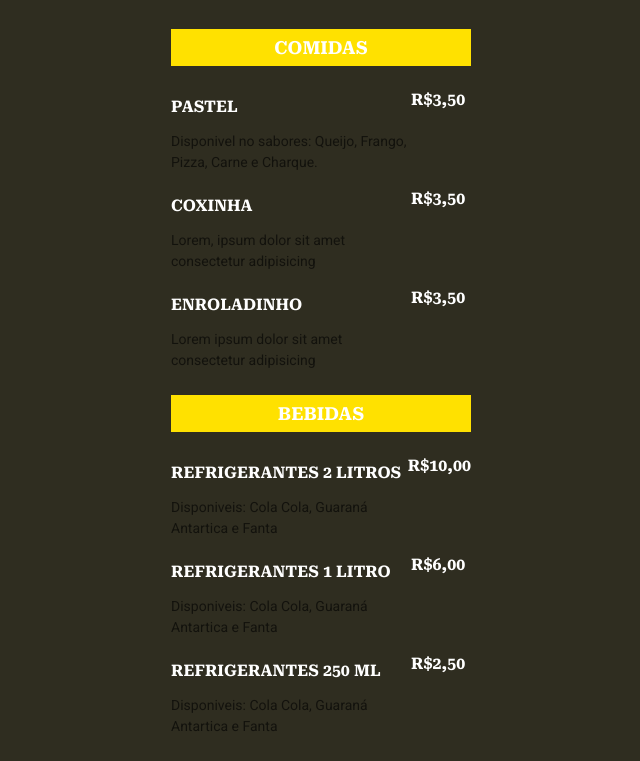
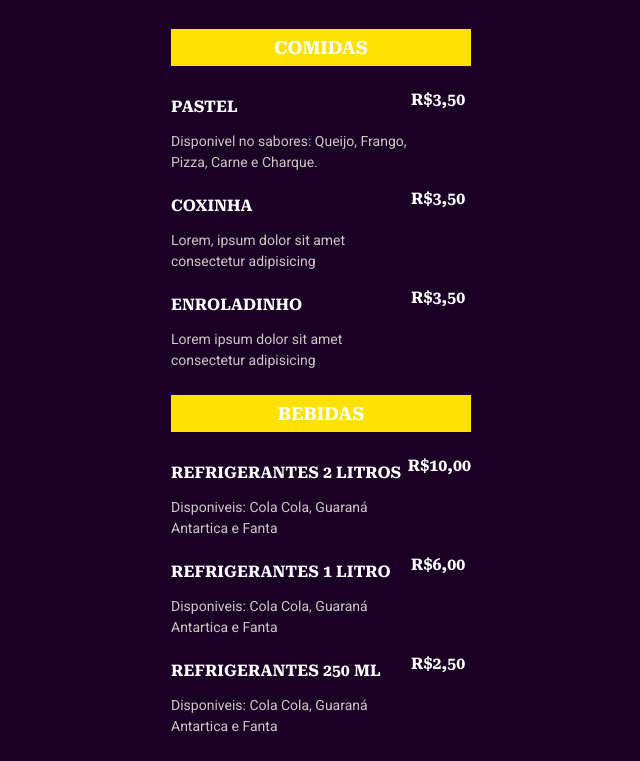
Before and after one commit to cauasantoslt/snaks, a plain HTML site: page index.html in a window 1280 px wide. Shown: the part 104-865 px from the top of the page, without its empty margins (319-959 px from the left). Drawn offline with Linux system fonts and the light colour scheme.

Commit message:
Update style.css

```diff
--- a/style.css
+++ b/style.css
@@ -4,7 +4,7 @@
 }
 
 body {
-  background-color: #2f2d20;
+  background-color: #1a0025;
   font-family: "Roboto" , sans-serif;
 }
 
@@ -76,7 +76,7 @@ li .details {
 }
 
 .details p {
-  color:  rgba(0, 0, 0, 0.6) ;
+  color:  rgb(207, 198, 198) ;
   font-size: 14px;
   line-height: 21px;
 }
```
